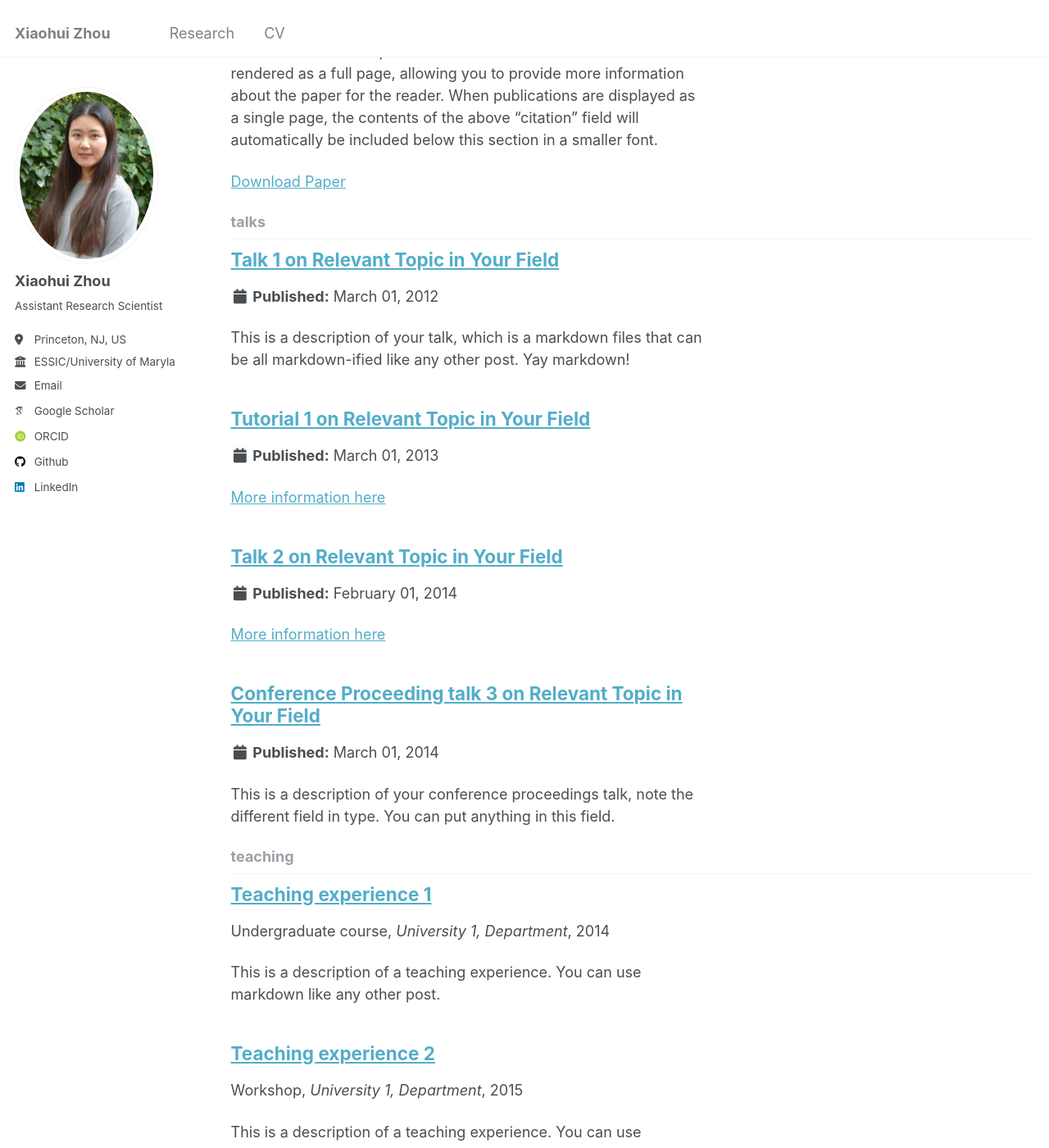
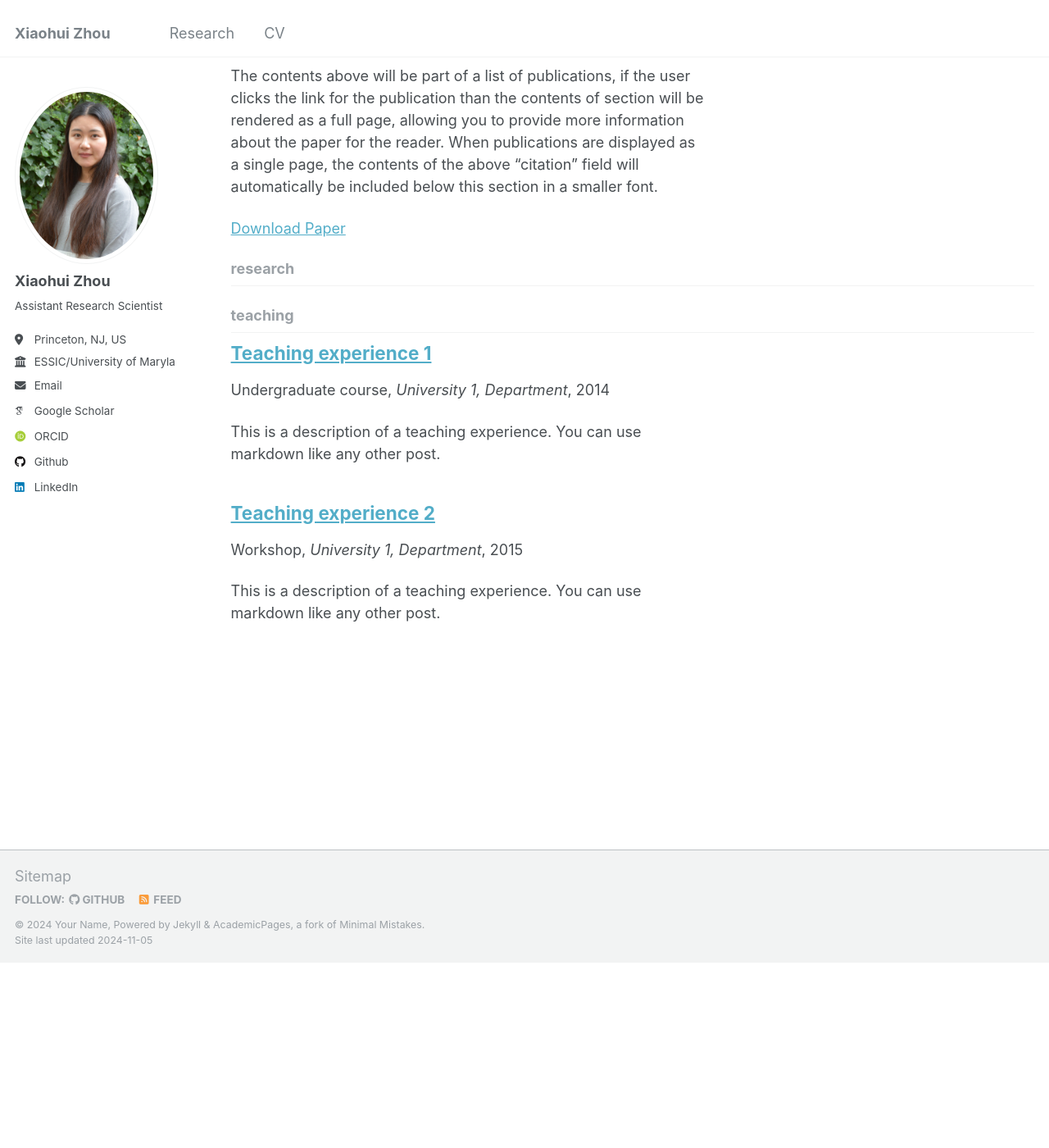
Before and after one commit to xiaohuizhou123/xiaohuizhou123.github.io, a Jekyll site: the page built from _pages/collection-archive.html, in a window 1280 px wide and 1400 px high, scrolled down 2284 px. Shown: the whole window at 82% size. Built offline with Jekyll 4.4.1, drawn with Linux system fonts in a browser that asks for light colours; some web fonts are replaced; after the commit the page ends 3458 px from its top, so only the background shows below that; part of the change alters nothing that is shown.

Commit message:
Update _config.yml

```diff
--- a/_config.yml
+++ b/_config.yml
@@ -218,7 +218,10 @@ collections:
   portfolio:
     output: true
     permalink: /:collection/:path/
-  talks:
+  research:
+    output: true
+    permalink: /:collection/:path/
+  cv:
     output: true
     permalink: /:collection/:path/
 
@@ -279,12 +282,12 @@ defaults:
       author_profile: true
       share: true
       comment: true
-  # _talks
+  # _cv
   - scope:
       path: ""
-      type: talks
+      type: cv
     values:
-      layout: talk
+      layout: single
       author_profile: true
       share: true
 
```
